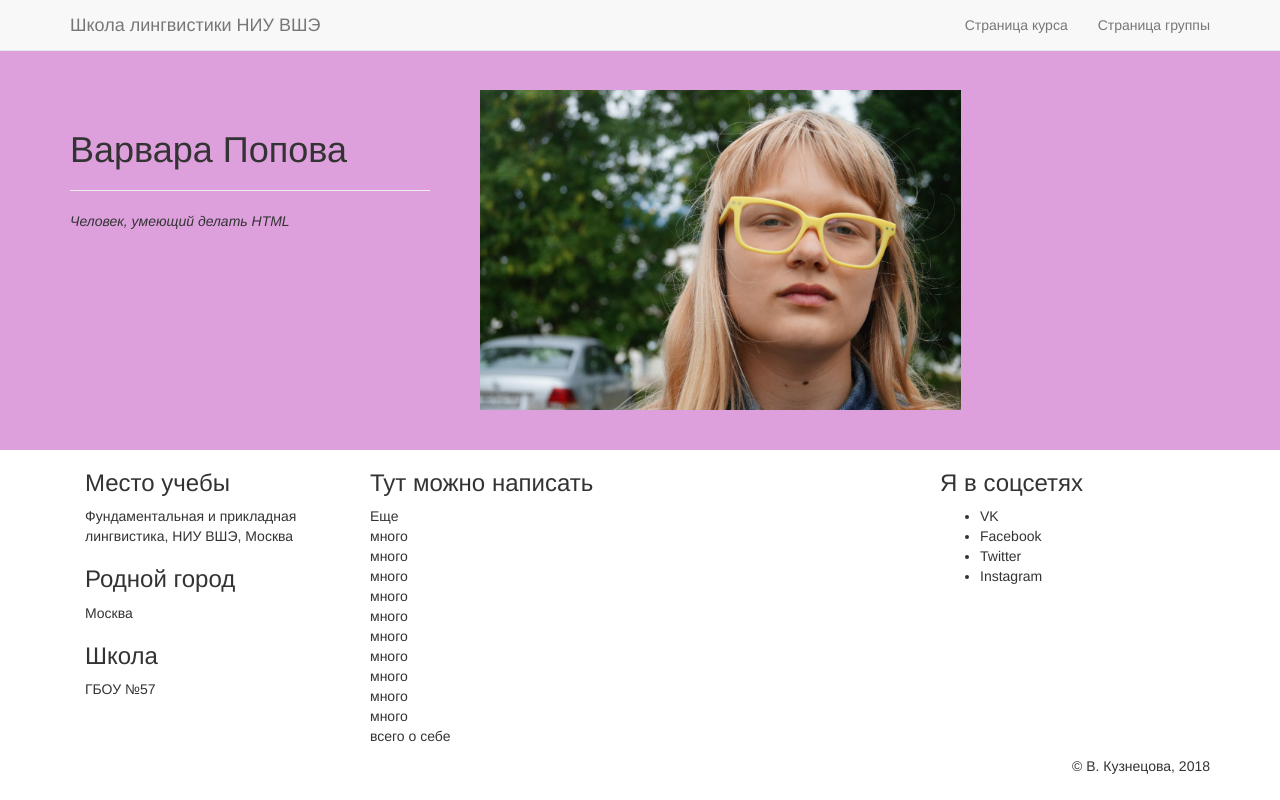
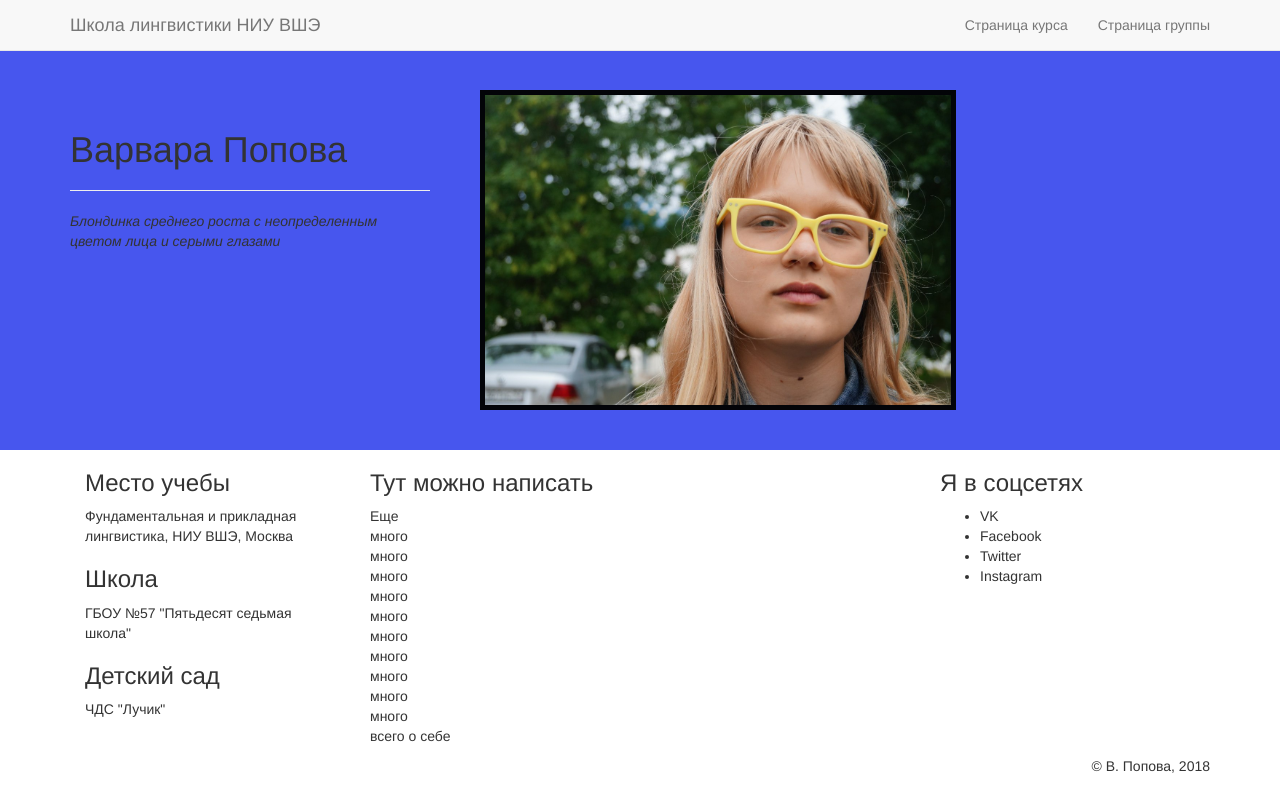
Before and after one commit to barbarapopova/webpage, a plain HTML site: page index.html in a window 1280 px wide. Drawn offline with nearby package versions, Linux system fonts and the light colour scheme.

Commit message:
Update index.html

```diff
--- a/index.html
+++ b/index.html
@@ -23,17 +23,17 @@
 				</nav>
 			</div>
 		</nav>
-		<header style="background-color:plum; padding-top:70px; ">
+		<header style="background-color:#4756EE; padding-top:70px; ">
 			<div class="container">
 				<div class="row">
 					<div class="col-md-4">
 						<br/><br/>
 						<h1>Варвара Попова</h1>
 						<hr>
-						<p><i>Человек, умеющий делать HTML</i></p>
+						<p><i>Блондинка среднего роста с неопределенным цветом лица и серыми глазами</i></p>
 	                </div>
 					<div class="col-md-4">
-        	            <img src="https://raw.githubusercontent.com/barbarapopova/webpage/gh-pages/portraithtmlpage.jpg" title="portraithtmlpage.jpg" alt="" style="height:320px; margin:20px 20px 40px 20px; " >
+        	            <img src="https://raw.githubusercontent.com/barbarapopova/webpage/gh-pages/portraithtmlpage.jpg" title="portraithtmlpage.jpg" alt="" style="height:320px; margin:20px 20px 40px 20px; padding: 5px; background: #030408 "   >
 					</div>
 	            </div>
 			</div>
@@ -46,12 +46,12 @@
 						<p>Фундаментальная и прикладная лингвистика, НИУ ВШЭ, Москва</p>
 					</article>
 					<article>
-						<h3>Родной город</h2>
-						<p>Москва</p>
+						<h3>Школа</h2>
+						<p>ГБОУ №57 "Пятьдесят седьмая школа"</p>
 					</article>
 					<article>
-						<h3>Школа</h2>
-						<p>ГБОУ №57</p>
+						<h3>Детский сад</h2>
+						<p>ЧДС "Лучик"</p>
 					</article>
 				</div>
 				<div class="col-md-6">
@@ -84,7 +84,7 @@
 		</section>
 		<footer class="bs-docs-footer">
 			<div class="container">
-				<p style="text-align:right; ">&copy; В. Кузнецова, 2018</p>
+				<p style="text-align:right; ">&copy; В. Попова, 2018</p>
 			</div>
 		</footer>
 	</body>
```
